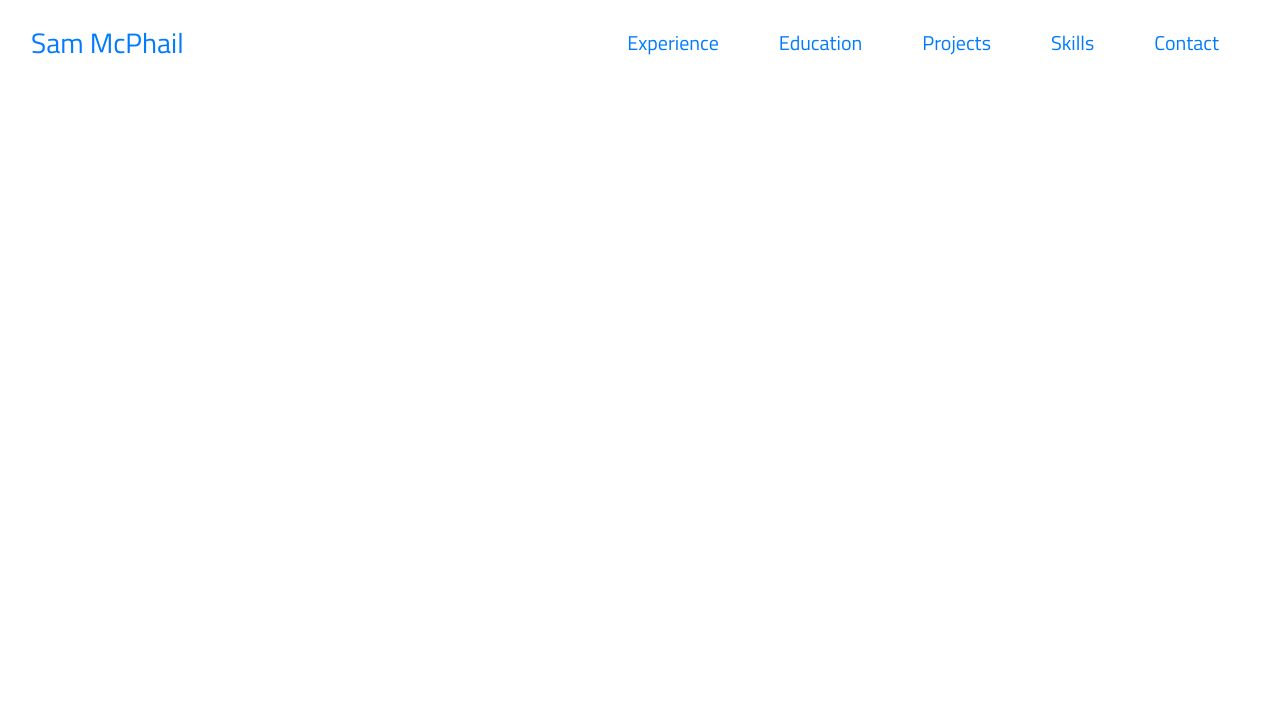
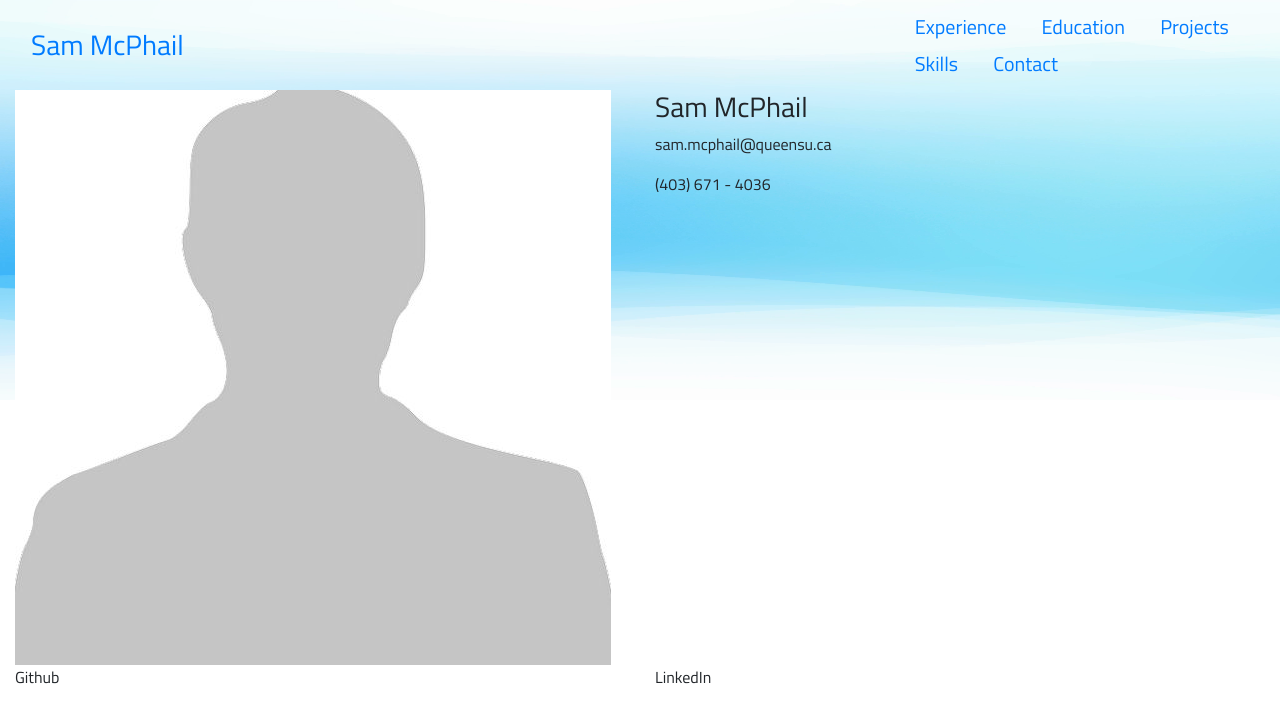
Before and after one commit to sam-mcphail19/sam-mcphail19.github.io, a plain HTML site: page index.html in a window 1280 px wide. Drawn offline with Linux system fonts and the light colour scheme.

Commit message:
Finished nav bar and added next section

```diff
--- a/css/custom.css
+++ b/css/custom.css
@@ -1,22 +1,45 @@
 body {
   font-family: "Titillium Web", sans-serif;
+  background-image: url("../img/background.png");
+  background-repeat: no-repeat;
+  background-attachment: fixed;
+  background-size: 100% 50%;
 }
 
 .navbar-header > a {
-  font-size:28px;
+  font-size: 28px;
+  background-image: linear-gradient(black, black);
+  background-size: 0 1px;
+  background-repeat: no-repeat;
+  background-position: center bottom;
+  transition: all .3s ease-out;
 }
 
 .navbar-header > a:hover {
   text-decoration: none;
-  text-shadow: 1px 1px 1px #bbbbbb;
+  background-size: 100% 2px;
+}
+
+.navbar {
+  float: right;
+  width: 100%;
 }
 
 .nav > li {
-  font-size:20px;
-  padding: 20px 30px 20px 30px;
+  font-size: 20px;
+  padding: 1% 5%;
+  display:inline-block;
+}
+
+.nav > li > a {
+  background-image: linear-gradient(black, black);
+  background-size: 0 1px;
+  background-repeat: no-repeat;
+  background-position: center bottom;
+  transition: all .3s ease-out;
 }
 
 .nav > li > a:hover {
   text-decoration: none;
-  text-shadow: 1px 1px 1px #bbbbbb;
+  background-size: 100% 1px;
 }
--- a/index.html
+++ b/index.html
@@ -13,12 +13,12 @@ ctrl-alt-q to stop
     <link rel="stylesheet" text="text/css" href="css/custom.css">
   </head>
   <body>
-    <nav class="navbar">
+    <nav class="navbar sticky-top">
       <div class="container-fluid">
         <div class="navbar-header">
           <a class="navbar-brand" href="#">Sam McPhail</a>
         </div>
-        <ul class="nav justify-content-end">
+        <ul class="nav navbar-right">
           <li><a href="#">Experience</a></li>
           <li><a href="#">Education</a></li>
           <li><a href="#">Projects</a></li>
@@ -27,5 +27,25 @@ ctrl-alt-q to stop
         </ul>
       </div>
     </nav>
+	<div class="container-fluid">
+	  <div class="span4"></div>
+	  <div class="span4">
+		<div class="row">
+		  <div class="col">
+			<img class="img-left" src="img/headshot.jpg">
+		  </div>
+		  <div class="col">
+			<h3>Sam McPhail</h3>
+			<p>sam.mcphail@queensu.ca</p>
+			<p>(403) 671 - 4036</p>
+		  </div>
+		</div>
+		<div class="row">
+		  <div class="col">Github</div>
+		  <div class="col">LinkedIn</div>
+		</div>
+	  </div>
+	  <div class="span4"></div>
+	</div>
   </body>
 </html>
```
Also changed, not shown: img/background.png (added), img/headshot.jpg (added).
